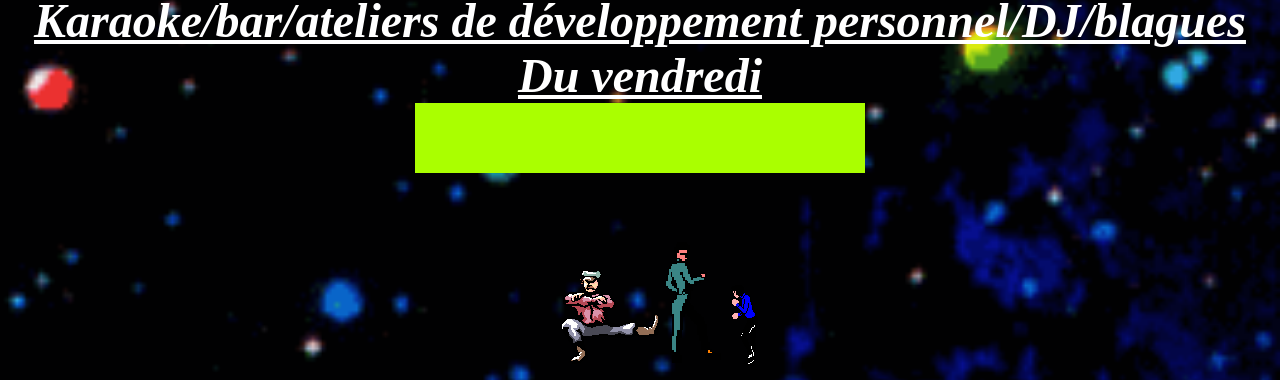
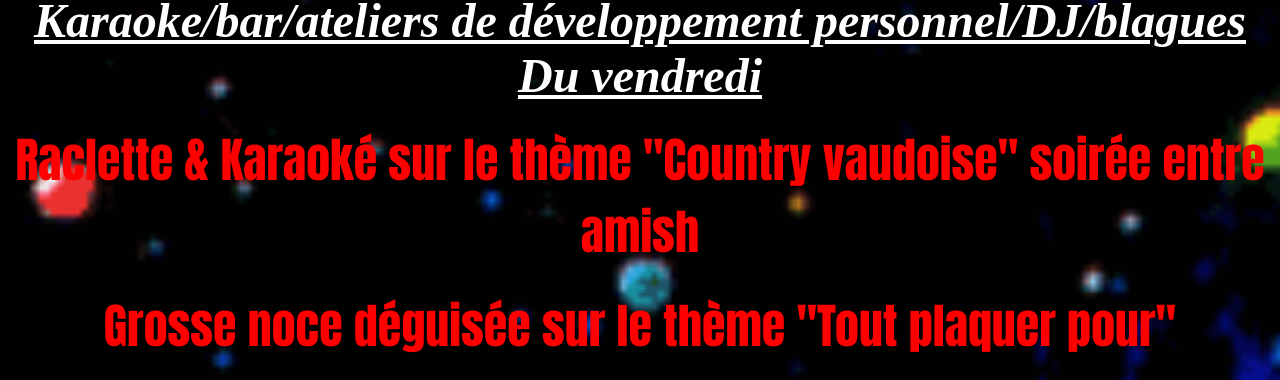
Before and after one commit to hrzn/noce, a plain HTML site: page main.html in a window 1280 px wide. Shown: the part 260-640 px from the top of the page. Drawn offline with Linux system fonts and the light colour scheme; files that its build step writes are made by us from their sources.

Commit message:
mise à jour des infos sur les noces

```diff
--- a/main.html
+++ b/main.html
@@ -57,6 +57,12 @@
                     Karaoke/bar/ateliers de développement personnel/DJ/blagues
                     Du vendredi</u></b></i></font>
 
+    <p>
+    <font size="15pt" color="red" face="Impact">Raclette & Karaoké sur le thème "Country vaudoise" soirée entre amish<b></b></font>
+    </p>
+    <p>
+    <font size="15pt" color="red" face="Impact"><b>Grosse noce déguisée sur le thème "Tout plaquer pour"</b></font>
+    </p>
 
     <div style="font-family:Comic Sans MS">
         <MARQUEE WIDTH=450px BEHAVIOR=SCROLL BGColor=#AAFF00>
```
